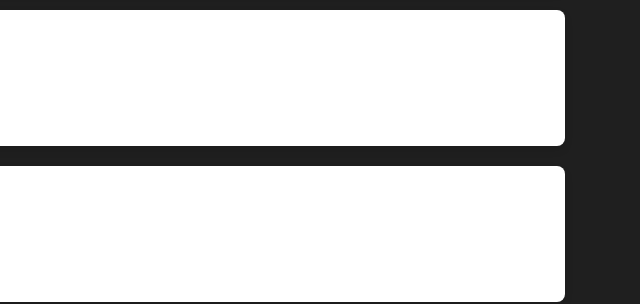
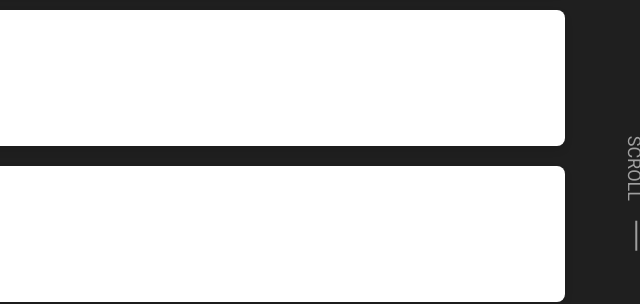
Before and after one commit to meritstest/theme3, a plain HTML site: page index.html in a window 1280 px wide. Shown: the part 2440-2744 px from the top of the page, 640-1280 px from the left. Drawn offline with nearby package versions, Linux system fonts and the light colour scheme; a web font is replaced by a local one.

Commit message:
Update index.html

```diff
--- a/index.html
+++ b/index.html
@@ -303,6 +303,7 @@
             </div>
           </div>
         </div>
+        <a href="#skills" class="scroll-down">Scroll</a>
         </div>
       </section>
 
```
